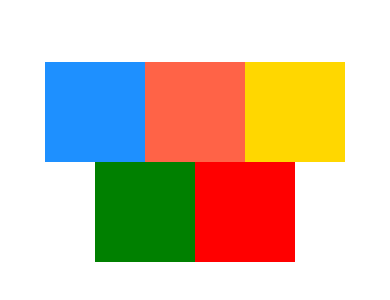
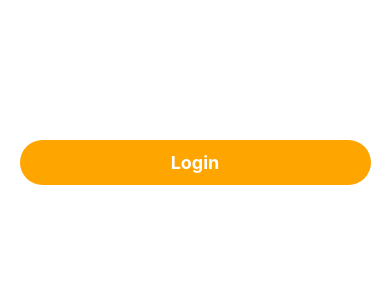
Before and after one commit to rsg28/mobileApp, a React Native app: screen / in a window 390 px wide. Shown: the part 260-560 px from the top of the page. Built offline with nearby package versions, Linux system fonts and the light colour scheme.

Commit message:
Actividad 10: Primera Parte

```diff
--- a/App.js
+++ b/App.js
@@ -1,86 +1,36 @@
-// import {
-//   Dimensions,
-//   StyleSheet,
-//   StatusBar,
-//   Text,
-//   View,
-//   SafeAreaView,
-//   Image,
-//   Touchable,
-//   TouchableHighlight,
-//   Button,
-//   Alert,
-//   Platform,
-// } from "react-native";
-
-import { View } from "react-native";
-
-// // View -> UIView
-// export default function App() {
-//   console.log("Program ready...");
-//   return (
-//     <SafeAreaView style={styles.container}>
-//       <Text>Hello World</Text>
-//       <TouchableHighlight onPress={() => console.log("Image Tapped")}>
-//         <Image
-//           blurRadius={2}
-//           source={{
-//             width: 200,
-//             height: 300,
-//             uri: "https://picsum.photos/200/300",
-//           }}
-//         />
-//       </TouchableHighlight>
-//       <Button
-//         color="orange"
-//         title="Click Me"
-//         onPress={() =>
-//           Alert.alert("My Title", "My Message", [
-//             { text: "Yes", onPress: () => console.log("Yes") },
-//             { text: "No", onPress: () => console.log("No") },
-//           ])
-//         }
-//       />
-//       <View
-//         style={{ backgroundColor: "dodgerblue", width: "50%", height: 70, }}
-//       ></View>
-//     </SafeAreaView>
-//   );
-// }
-
-// const styles = StyleSheet.create({
-//   container: {
-//     flex: 1,
-//     backgroundColor: "#fff",
-//     paddingTop: Platform.OS === "android" ? StatusBar.currentHeight : 0,
-//   },
-// });
+import { Text, StyleSheet, View, Alert, TouchableOpacity } from "react-native";
 
 export default function App() {
   return (
-    <View
-      style={{
-        background: "#fff",
-        flex: 1,
-        flexDirection: "row",
-        justifyContent: "center", // Esto es en el primary axis (horizontal en row y vertical column)
-        alignItems: "center", // Secondary axis (opuesto a justifyContent)
-        flexWrap: "wrap",
-        alignContent: "center", // While align items only centers vertically within a group, this does that for the whole page
-      }}
-    >
-      <View
-        style={{
-          backgroundColor: "dodgerblue",
-          width: 100,
-          height: 100,
-          // alignSelf: "flex-start",
-        }}
-      />
-      <View style={{ backgroundColor: "tomato", width: 100, height: 100 }} />
-      <View style={{ backgroundColor: "gold", width: 100, height: 100 }} />
-      <View style={{ backgroundColor: "green", width: 100, height: 100 }} />
-      <View style={{ backgroundColor: "red", width: 100, height: 100 }} />
+    <View style={styles.container}>
+      <TouchableOpacity
+        activeOpacity={0.5}
+        style={styles.button}
+        onPress={() => Alert.alert("Logging in", "Welcome")}
+      >
+        <Text style={styles.buttonText}>Login</Text>
+      </TouchableOpacity>
     </View>
   );
 }
+
+const styles = StyleSheet.create({
+  container: {
+    flex: 1,
+    justifyContent: "center",
+    alignItems: "center",
+  },
+  button: {
+    backgroundColor: "orange",
+    paddingVertical: 12,
+    paddingHorizontal: 25,
+    borderRadius: 25,
+    width: "90%",
+    alignItems: "center",
+  },
+  buttonText: {
+    color: "white",
+    fontSize: 18,
+    fontWeight: "bold",
+  },
+});
```
